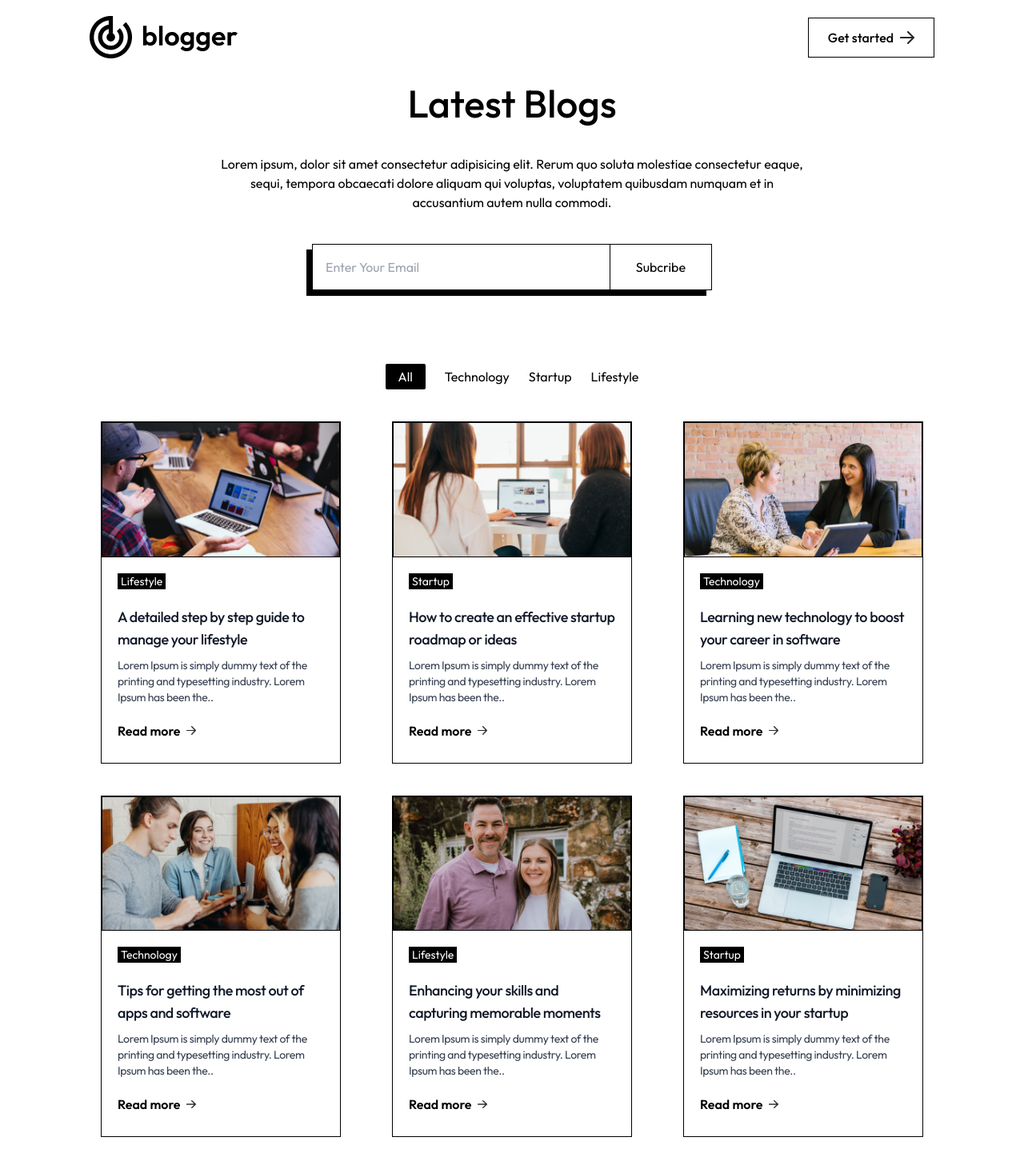
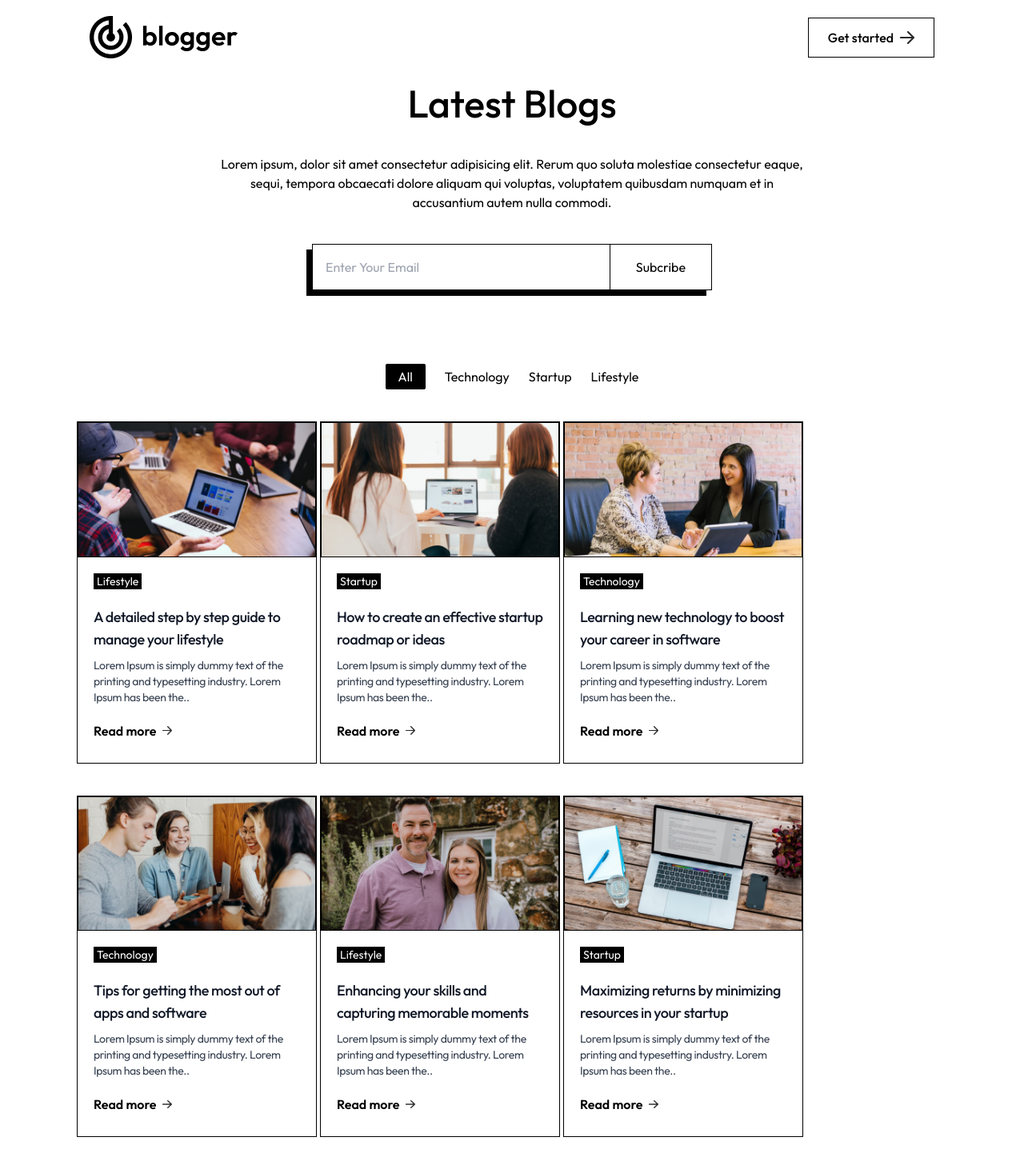
Before and after one commit to nethmina1028/Blog-app, a Next.js app in the folder next-blog-app/: page / in a window 1280 px wide. Shown: the top 1462 px of the page at 80% size. Built offline with nearby package versions, Linux system fonts and the light colour scheme.

Commit message:
filter by catogory

```diff
--- a/next-blog-app/src/app/Components/BlogList.jsx
+++ b/next-blog-app/src/app/Components/BlogList.jsx
@@ -3,18 +3,21 @@ import { blog_data } from '../../../Assets/assets'
 import BlogItem from './BlogItem'
 
 function BlogList() {
+
+     const [menu,setMenu] = React.useState('All');
+
   return (
     <div>
         <div className='flex justify-center gap-6 my-10'>
-            <button className='px-4 py-1 text-white bg-black rounded-sm'>All</button>
-            <button>Technology</button>
-            <button>Startup</button>
-            <button>Lifestyle</button>
+            <button onClick={()=>setMenu('All')}  className={menu==="All"?'px-4 py-1 text-white bg-black rounded-sm':""}>All</button>
+            <button onClick={()=>setMenu('Technology')}  className={menu==="Technology"?'px-4 py-1 text-white bg-black rounded-sm':""}>Technology</button>
+            <button onClick={()=>setMenu('Startup')}  className={menu==="Startup"?'px-4 py-1 text-white bg-black rounded-sm':""}>Startup</button>
+            <button onClick={()=>setMenu('Lifestyle')}  className={menu==="Lifestyle"?'px-4 py-1 text-white bg-black rounded-sm':""}>Lifestyle</button>
 
         </div>
 
-        <div className='flex flex-wrap justify-around gap-1 mb-16 gap-y-10 xl:mx-24'>
-            {blog_data.map((item,index)=>{
+        <div className='flex flex-wrap gap-1 mb-16 flejustify-around gap-y-10 xl:mx-24'>
+            {blog_data.filter((item)=> menu==='All'?true:item.category===menu).map((item,index)=>{
                return <BlogItem key={index} image={item.image} title={item.title} description={item.description} category={item.category} />
             })}
 
```
